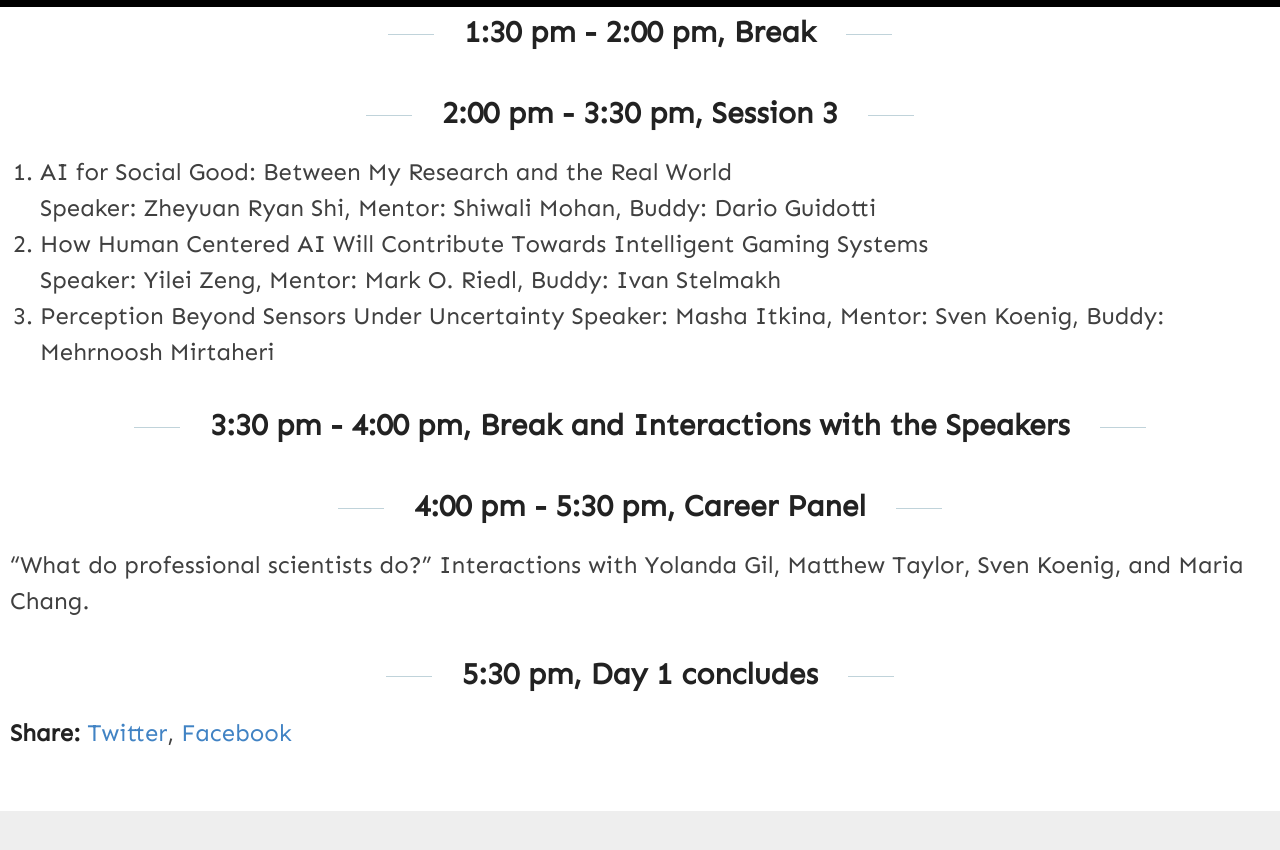
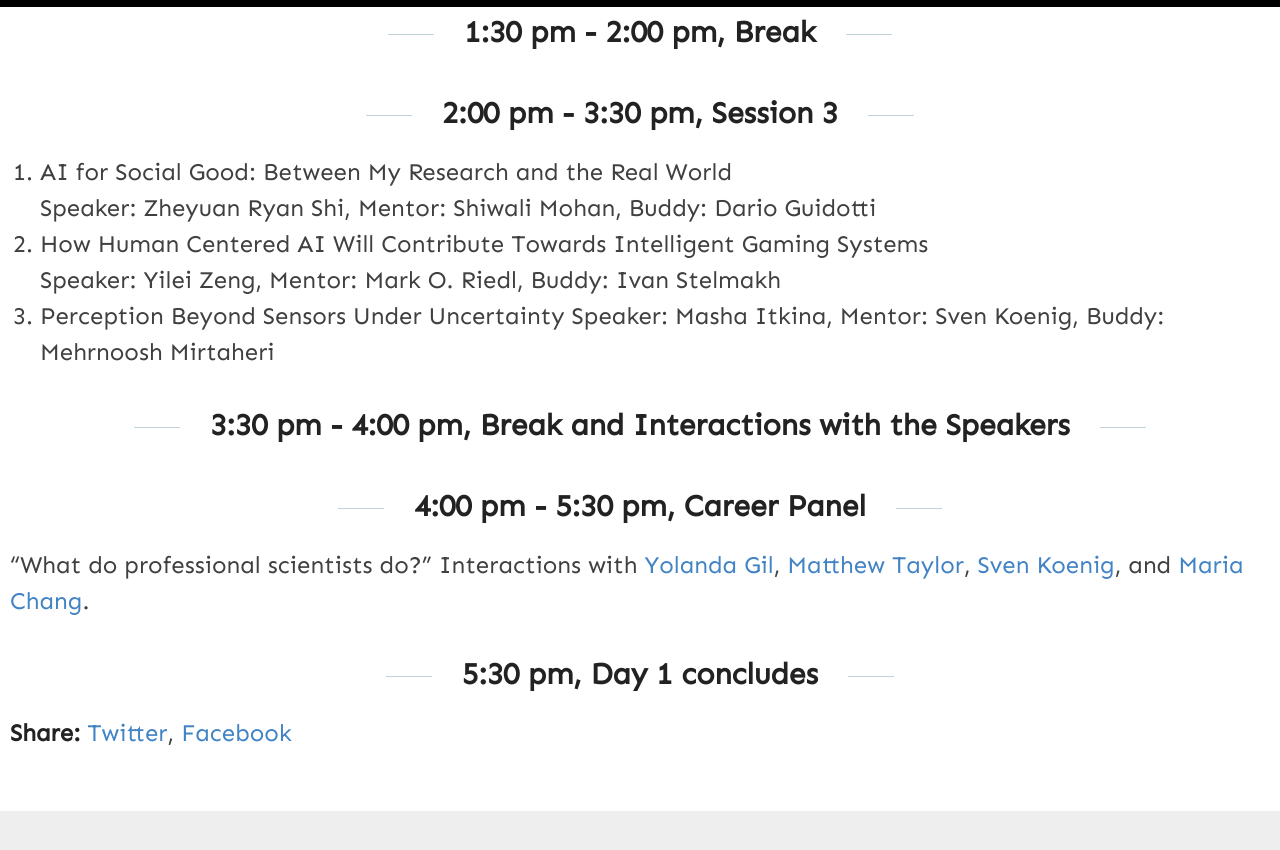
Before and after one commit to anna-reali/dc2021, a Jekyll site: the page built from _posts/2021-02-04-tuesday-day-1.md, in a window 1280 px wide and 900 px high, scrolled down 1541 px. Shown: the top 850 px of the window. Built offline with Jekyll 4.4.1, drawn with Linux system fonts in a browser that asks for light colours; part of the change alters nothing that is shown.

```diff
--- a/_posts/2021-02-04-tuesday-day-1.md
+++ b/_posts/2021-02-04-tuesday-day-1.md
@@ -61,7 +61,7 @@ Computational Models of Narrative and Social Justice, Rogelio E. Cardona-Rivera
 4:00 pm - 5:30 pm, Career Panel
 ----
 
-"What do professional scientists do?" Interactions with Yolanda Gil, Matthew Taylor, Sven Koenig, and Maria Chang.
+"What do professional scientists do?" Interactions with [Yolanda Gil](https://aaaidc.github.io/dc2021/panelists/gil/), [Matthew Taylor](https://aaaidc.github.io/dc2021/panelists/taylor/), [Sven Koenig](https://aaaidc.github.io/dc2021/panelists/koenig/), and [Maria Chang](https://aaaidc.github.io/dc2021/panelists/chang/).
 
 5:30 pm, Day 1 concludes
 ----
```
